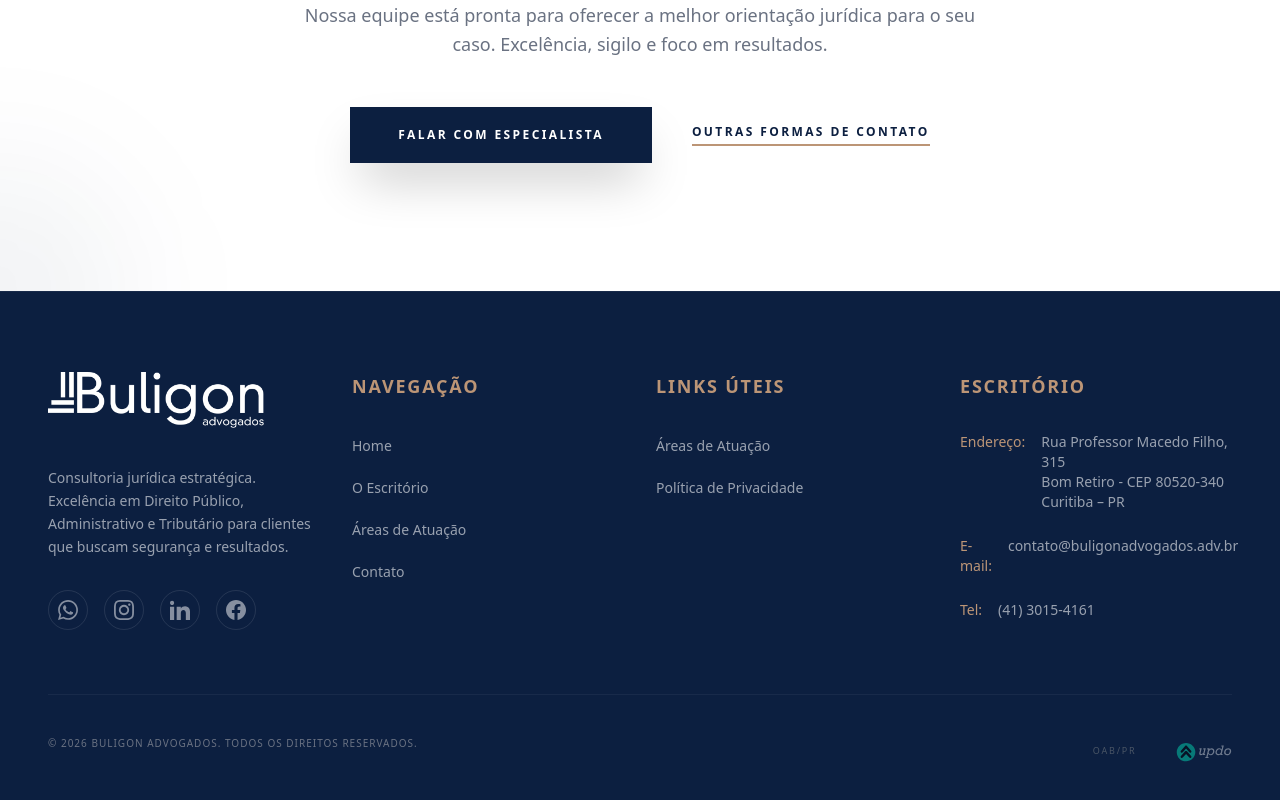
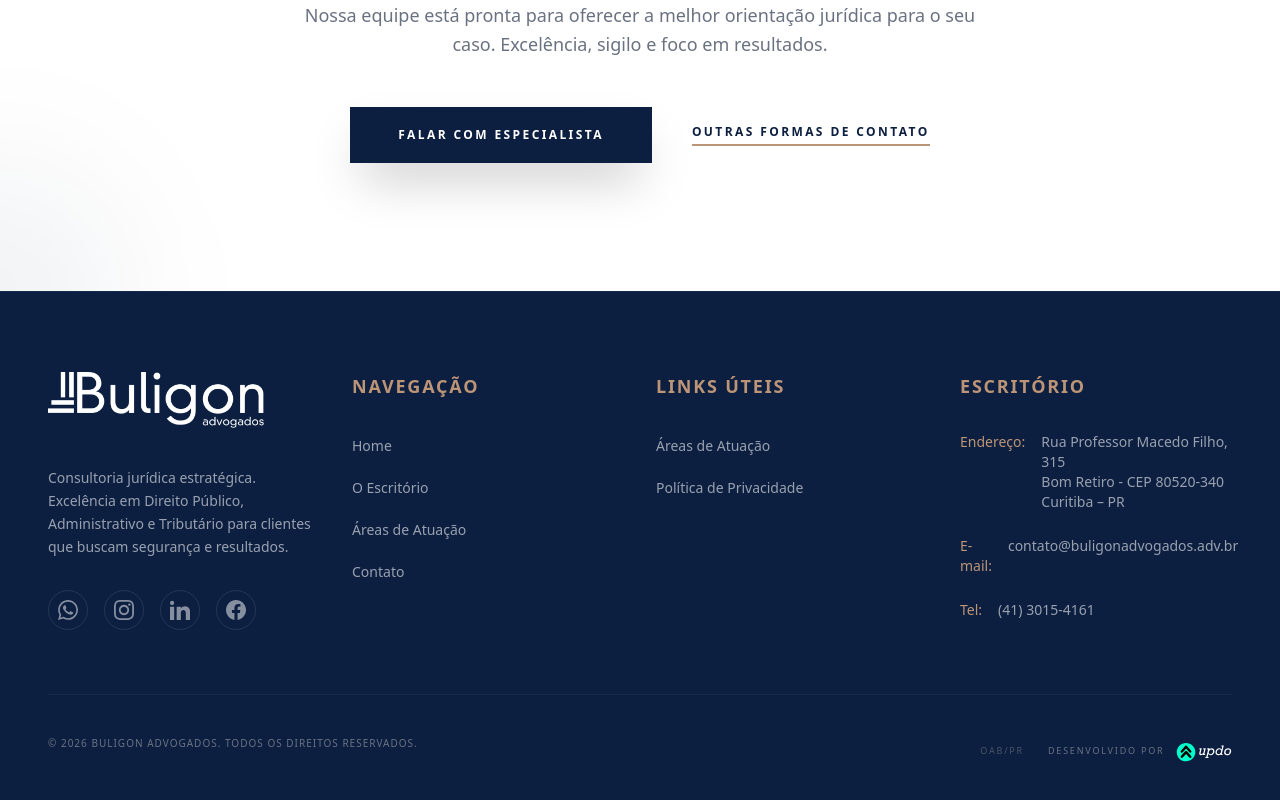
Before and after one commit to buligon-adv/buligon, a Next.js app: page / in a window 1280 px wide. Shown: the part 4981-5781 px from the top of the page. Built offline with nearby package versions, Linux system fonts and the light colour scheme; a web font is replaced by a local one.

Commit message:
style: update footer credits with developed by text and remove opacity

```diff
--- a/src/components/Footer.tsx
+++ b/src/components/Footer.tsx
@@ -106,12 +106,14 @@ export default function Footer() {
           <p className="text-gray-500 text-[10px] uppercase tracking-widest">
             © {currentYear} {siteConfig.name}. Todos os direitos reservados.
           </p>
-          <div className="flex items-center gap-10">
+          <div className="flex items-center gap-6">
              <span className="text-[9px] uppercase tracking-[0.2em] font-medium text-gray-600">OAB/PR</span>
-             <a href="https://updo.com.br" target="_blank" rel="noopener noreferrer" title="UPDO Estratégia Digital" className="opacity-40 hover:opacity-100 transition-opacity">
+             <div className="flex items-center gap-3">
+               <span className="text-[9px] uppercase tracking-[0.2em] font-medium text-gray-500">Desenvolvido por</span>
+               <a href="https://updo.com.br" target="_blank" rel="noopener noreferrer" title="UPDO Estratégia Digital" className="transition-transform hover:scale-105">
                  <Image
                    src="/Logo UPDO Branca.svg"
-                 alt="By UPDO"
+                   alt="UPDO"
                    width={90}
                    height={26}
                    className="h-5 w-auto"
@@ -120,6 +122,7 @@ export default function Footer() {
              </div>
           </div>
         </div>
+      </div>
     </footer>
   );
 }
```
Lines whose indentation alone changed are shown as unchanged.
